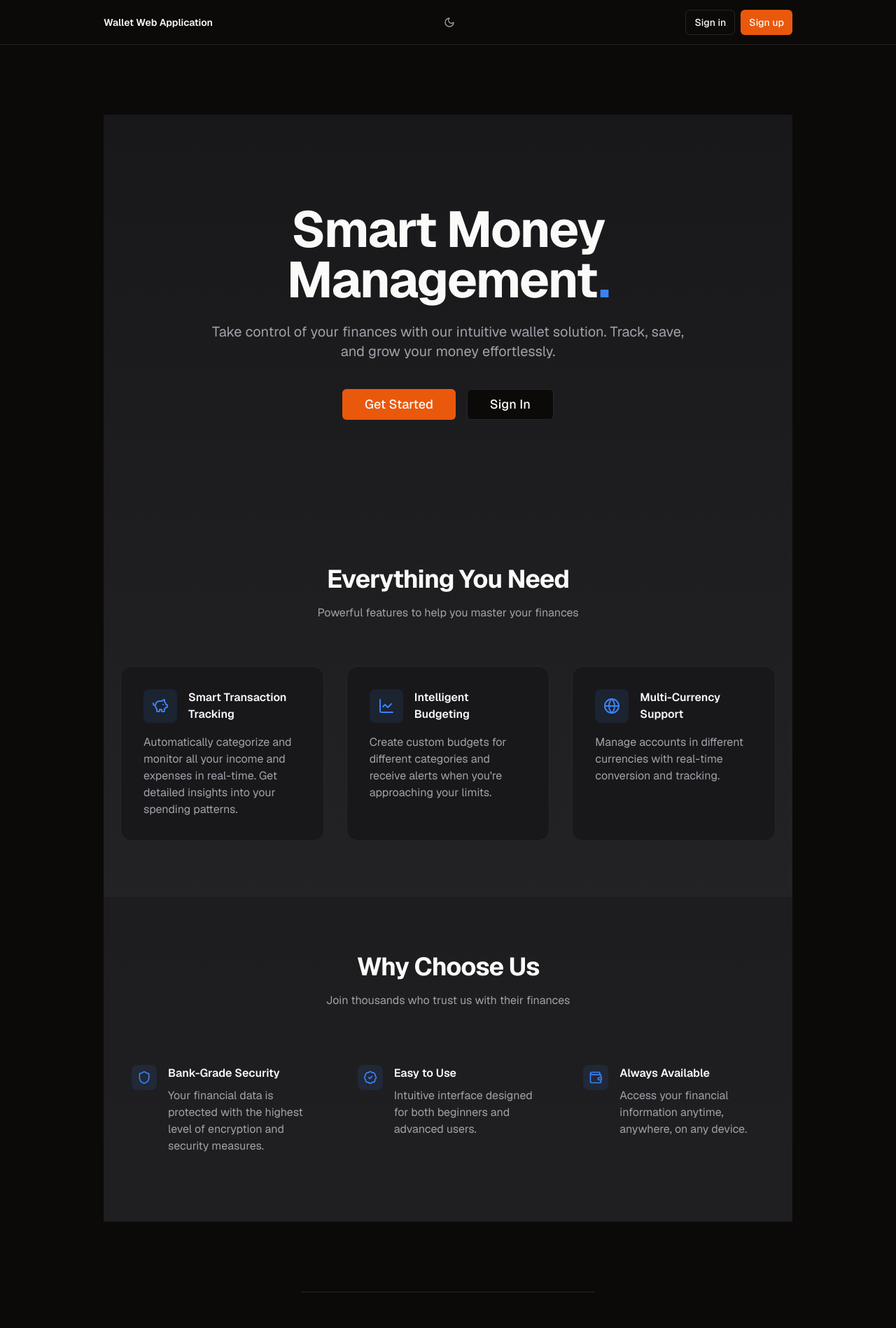
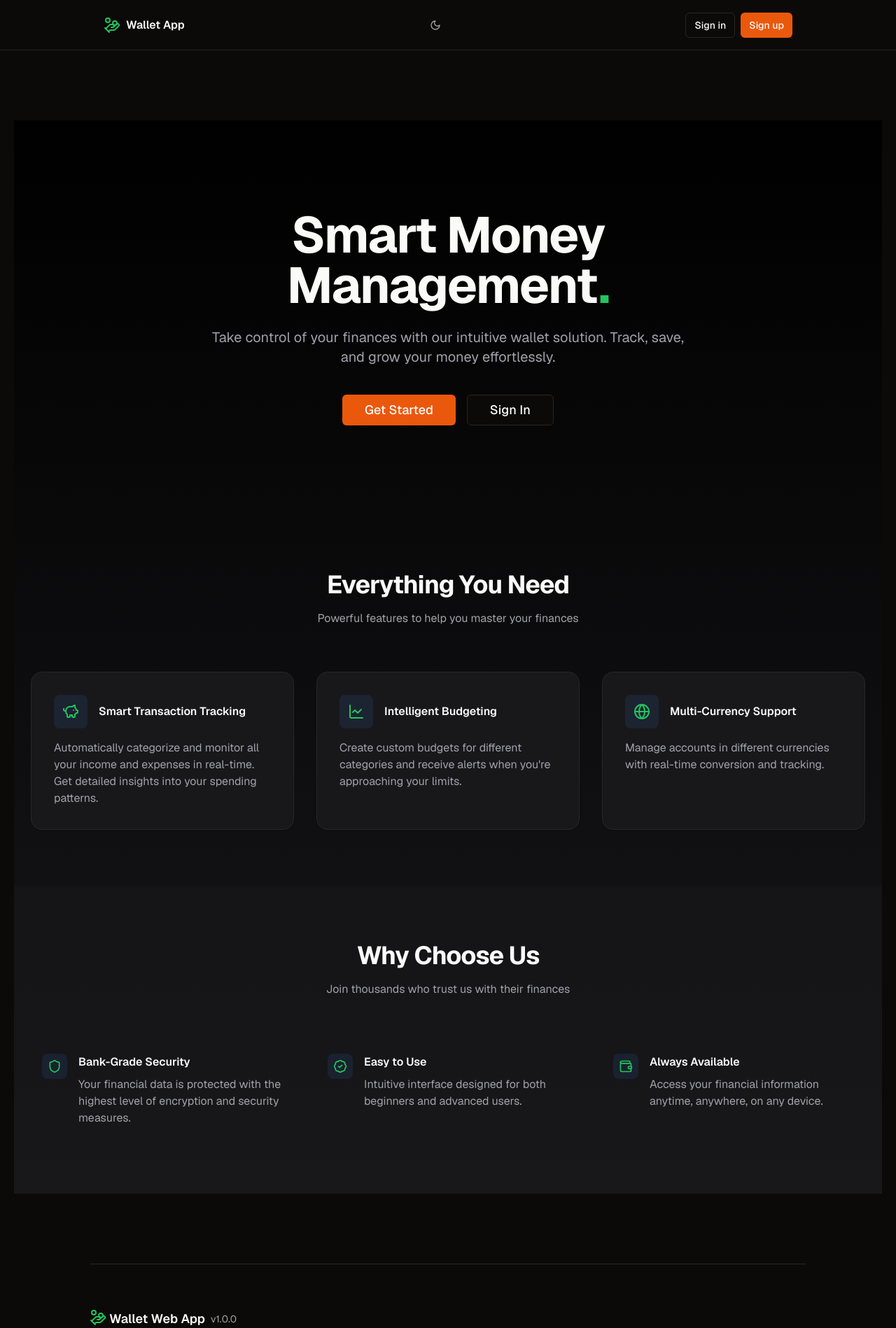
Before and after one commit to BenMukebo/wallet-app, a Next.js app: page / in a window 1280 px wide. Shown: the top 1898 px of the page at 70% size. Built offline with nearby package versions, Linux system fonts and the light colour scheme; no server answers.

Commit message:
Imrpve the ui and

```diff
--- a/app/layout.tsx
+++ b/app/layout.tsx
@@ -1,16 +1,13 @@
-import { EnvVarWarning } from "@/components/env-var-warning";
-import HeaderAuth from "@/components/header-auth";
-import { ThemeSwitcher } from "@/components/theme-switcher";
-import { hasEnvVars } from "@/utils/supabase/check-env-vars";
+
 import { Geist } from "next/font/google";
 import { ThemeProvider } from "next-themes";
-import Link from "next/link";
 import { Toaster } from "@/components/ui/toaster";
 import { Toaster as SonnerToaster } from "sonner";
 import { Footer } from "@/components/layout/footer";
 import SwrProvider from "@/components/swr-provider";
 
 import "./globals.css";
+import { Header } from "@/components/layout/header";
 
 const defaultUrl = process.env.VERCEL_URL
   ? `https://${process.env.VERCEL_URL}`
@@ -42,25 +39,13 @@ export default function RootLayout({
           disableTransitionOnChange
         >
           <SwrProvider>
-            <main className="min-h-screen flex flex-col items-center">
-              <div className="flex-1 w-full flex flex-col gap-20 items-center">
-                <nav className="w-full flex justify-center border-b border-b-foreground/10 h-16">
-                  <div className="w-full max-w-5xl flex justify-between items-center p-3 px-5 text-sm">
-                    <div className="flex gap-5 items-center font-semibold">
-                      <Link href={"/"}>Wallet Web Application</Link>
-                    </div>
-                    <ThemeSwitcher />
-                    <div className="flex gap-5 items-center">
-                      {!hasEnvVars ? <EnvVarWarning /> : <HeaderAuth />}
-                    </div>
-                  </div>
-                </nav>
-                <div className="flex flex-col gap-20 max-w-5xl p-5">
+              <div className="min-h-screen w-full flex flex-col gap-20 items-center">
+                <Header />
+                <main className="flex flex-col gap-20 max-w-screen-2xl p-5">
                   {children}
-                </div>
+                </main>
                 <Footer />
               </div>
-            </main>
             <Toaster />
             <SonnerToaster />
           </SwrProvider>
--- a/app/page.tsx
+++ b/app/page.tsx
@@ -9,9 +9,6 @@ import {
   Shield,
   Globe,
 } from "lucide-react";
-import { Badge } from "@/components/ui/badge";
-import { Card, CardContent, CardHeader, CardTitle } from "@/components/ui/card";
-import { cn } from "@/lib/utils";
 
 export default async function Home() {
   const supabase = await createClient();
@@ -20,16 +17,15 @@ export default async function Home() {
   } = await supabase.auth.getUser();
 
   return (
-    <div className="flex flex-col min-h-screen bg-gradient-to-b from-zinc-100 to-white dark:from-zinc-900 dark:to-zinc-800">
+    <div className="flex flex-col min-h-screen bg-gradient-to-b from-zinc-100 to-white dark:from-black dark:to-zinc-900">
       <main className="flex-1">
-        {/* Hero Section */}
         <section className="w-full py-24 md:py-32">
           <div className="container px-4 md:px-6">
             <div className="flex flex-col items-center space-y-10 text-center">
               <div className="max-w-3xl space-y-6">
                 <h1 className="text-4xl font-bold tracking-tight sm:text-6xl md:text-7xl">
                   Smart Money Management
-                  <span className="text-blue-500">.</span>
+                  <span className="text-green-500">.</span>
                 </h1>
                 <p className="mx-auto max-w-[700px] text-zinc-500 md:text-xl dark:text-zinc-400">
                   Take control of your finances with our intuitive wallet
@@ -83,7 +79,7 @@ export default async function Home() {
                     className="relative overflow-hidden rounded-2xl border border-zinc-200 bg-white p-8 shadow-sm transition-shadow hover:shadow-md dark:border-zinc-800 dark:bg-zinc-900"
                   >
                     <div className="flex items-center gap-4">
-                      <div className="rounded-lg bg-blue-500/10 p-3 text-blue-500">
+                      <div className="rounded-lg bg-blue-500/10 p-3 text-green-500">
                         {feature.icon}
                       </div>
                       <h3 className="font-semibold">{feature.title}</h3>
@@ -116,7 +112,7 @@ export default async function Home() {
                     key={i}
                     className="flex items-start gap-4 rounded-lg p-4"
                   >
-                    <div className="rounded-lg bg-blue-500/10 p-2 text-blue-500">
+                    <div className="rounded-lg bg-blue-500/10 p-2 text-green-500">
                       {benefit.icon}
                     </div>
                     <div>
--- a/app/protected/accounts/page.tsx
+++ b/app/protected/accounts/page.tsx
@@ -2,6 +2,7 @@ import React from 'react';
 import { createClient } from "@/utils/supabase/server";
 import AccountsTable from '@/components/account/accounts-table';
 import { Card, CardContent, CardHeader, CardTitle } from "@/components/ui/card";
+import { useAccounts } from '@/lib/hooks';
 
 const AccountsPage = async () => {
   const supabase = await createClient();
@@ -13,9 +14,7 @@ const AccountsPage = async () => {
   // ]);
 
   const { data: accountsData } = await supabase.from('accounts').select('*').eq('user_id', user?.id);
-
   const totalBalance = accountsData?.reduce((acc, account) => acc + account.balance, 0) || 0;
-  // const currency = accountsData.data?.[0]?.currency || 'USD';
 
   return (
     <div className="mx-auto py-10">
@@ -35,7 +34,7 @@ const AccountsPage = async () => {
         </Card>
       </div>
 
-      <AccountsTable data={accountsData || []} />
+      <AccountsTable userId={user?.id!} data={accountsData || []} />
     </div>
   )
 }
--- a/components/account/accounts-modal.tsx
+++ b/components/account/accounts-modal.tsx
@@ -8,14 +8,13 @@ import { toast as sonnerToast } from "sonner";
 import { useToast } from "@/hooks/use-toast";
 
 import {
-  AlertDialogAction,
-  AlertDialogCancel,
-  AlertDialogContent,
-  AlertDialogDescription,
-  AlertDialogFooter,
-  AlertDialogHeader,
-  AlertDialogTitle,
-} from "@/components/ui/alert-dialog";
+  Dialog,
+  DialogContent,
+  DialogDescription,
+  DialogFooter,
+  DialogHeader,
+  DialogTitle,
+} from "@/components/ui/dialog";
 import { Input } from "@/components/ui/input";
 import { Label } from "@/components/ui/label";
 import {
@@ -124,16 +123,16 @@ export function AccountsModal({ accountId, type, initialData, onComplete }: Prop
   }
 
   return (
-    <AlertDialogContent className="w-[550px]">
-      <AlertDialogHeader className="">
-        <AlertDialogTitle className="text-2xl font-bold text-center mb-2">
+    <DialogContent className="w-[550px]">
+      <DialogHeader className="">
+        <DialogTitle className="text-2xl font-bold text-center mb-2">
           {type === "new" ? "Create a new account" : "Update account"}
-        </AlertDialogTitle>
-        <AlertDialogDescription className="text-sm text-muted-foreground mb-2">
+        </DialogTitle>
+        <DialogDescription className="text-sm text-muted-foreground mb-2">
           This is a modal to update or create a new account. You can set the account name,
           description, type and budget limit.
-        </AlertDialogDescription>
-      </AlertDialogHeader>
+        </DialogDescription>
+      </DialogHeader>
 
       <form onSubmit={form.handleSubmit(onSubmit)}>
         <div className="mb-6">
@@ -216,13 +215,13 @@ export function AccountsModal({ accountId, type, initialData, onComplete }: Prop
               </Label>
             </div>
           </div>        </div>
-        <AlertDialogFooter className="w-full flex align-center justify-between gap-3">
-          <AlertDialogCancel className="">Cancel</AlertDialogCancel>
+        <DialogFooter className="w-full flex align-center justify-between gap-3">
+          <Button variant="outline" onClick={onComplete}>Cancel</Button>
           <Button type="submit" disabled={loading} className="min-w-24">
             {loading ? "Processing..." : "Save"}
           </Button>
-        </AlertDialogFooter>
+        </DialogFooter>
       </form>
-    </AlertDialogContent>
+    </DialogContent>
   );
 }
--- a/components/account/accounts-table.tsx
+++ b/components/account/accounts-table.tsx
@@ -1,57 +1,56 @@
-"use client"
-import React, { useState } from 'react'
-import { DataTable } from '../tables/data-table'
-import { accountColumns } from '../tables/columns'
-import { Account } from '@/types/schema'
-import { Button } from '../ui/button'
-import { AlertDialog, AlertDialogContent, AlertDialogTrigger } from '../ui/alert-dialog'
-import { AccountsModal } from './accounts-modal'
-import { PlusCircle } from 'lucide-react'
+"use client";
+import React, { useState } from "react";
+import { DataTable } from "../tables/data-table";
+import { accountColumns } from "../tables/columns";
+import { Account } from "@/types/schema";
+import { Button } from "../ui/button";
+import { Dialog, DialogTrigger } from "../ui/dialog";
+import { AccountsModal } from "./accounts-modal";
+import { PlusCircle } from "lucide-react";
+import { useAccounts } from "@/lib/hooks";
 
 interface Props {
-  data: Account[]
+  userId: string;
+  data: Account[];
 }
 
-const AccountsTable = ({ data }: Props) => {
-  const [selectedAccount, setSelectedAccount] = useState<Account | null>(null)
-  const [isModalOpen, setIsModalOpen] = React.useState(false)
+const AccountsTable = ({ userId, data }: Props) => {
+  const [selectedAccount, setSelectedAccount] = useState<Account | null>(null);
+  const [isModalOpen, setIsModalOpen] = React.useState(false);
+
+  const { data: accountsData = [], mutate } = useAccounts(userId);
 
   const columns = React.useMemo(
     () => accountColumns(setSelectedAccount, setIsModalOpen),
     []
-  )
+  );
 
   return (
     <div>
       <div className="flex justify-end mb-4">
-        <AlertDialog open={isModalOpen} onOpenChange={setIsModalOpen}>
-          <AlertDialogTrigger asChild>
-            <Button variant="default"  onClick={() => setIsModalOpen(true)}>
+        <Dialog open={isModalOpen} onOpenChange={setIsModalOpen}>
+          <DialogTrigger asChild>
+            <Button variant="default" onClick={() => setIsModalOpen(true)}>
               <PlusCircle size={20} className="mr-2" />
               New Account
             </Button>
-          </AlertDialogTrigger>
-          <AlertDialogContent>
+          </DialogTrigger>
           <AccountsModal
-              type={selectedAccount ? 'update' : 'new'}
+            type={selectedAccount ? "update" : "new"}
             accountId={selectedAccount?.id}
             initialData={selectedAccount}
             onComplete={() => {
-                setIsModalOpen(false)
-                setSelectedAccount(null)
+              mutate();
+              setIsModalOpen(false);
+              setSelectedAccount(null);
             }}
           />
-          </AlertDialogContent>
-        </AlertDialog>
+        </Dialog>
       </div>
 
-      <DataTable
-        columns={columns}
-        data={data}
-        searchKey="name"
-      />
+      <DataTable columns={columns} data={accountsData} searchKey="name" />
     </div>
-  )
-}
+  );
+};
 
-export default AccountsTable
+export default AccountsTable;
--- a/components/header-auth.tsx
+++ b/components/header-auth.tsx
@@ -44,7 +44,7 @@ export default async function AuthButton() {
 
     return (
       <DropdownMenu>
-        <p className="">welcome {user?.email}</p>
+        <p className="text-base">Welcome <span className="font-semibold">{user?.email}</span></p>
         <DropdownMenuTrigger asChild>
           <Button variant="ghost" className="relative h-9 w-9 rounded-full">
             <Avatar>
--- a/components/layout/footer.tsx
+++ b/components/layout/footer.tsx
@@ -1,17 +1,16 @@
 import { ThemeSwitcher } from "@/components/theme-switcher"
 import { Button } from "@/components/ui/button"
-import { Separator } from "@/components/ui/separator"
-import { Github, Linkedin, Twitter } from "lucide-react"
+import { Github, HandCoins, Linkedin, Twitter } from "lucide-react"
 import Link from "next/link"
 
 export function Footer() {
   return (
-    <footer className="border-t py-12 md:py-16">
-      <div className="container flex flex-col items-center justify-between gap-8 md:flex-row">
+    <footer className="w-5/6 max-w-5xl border-t py-12 md:py-16">
+      <div className="flex flex-col items-center justify-between gap-8 md:flex-row">
         <div className="flex flex-col items-center gap-4 md:items-start">
           <div className="text-sm">
-            <div className="flex items-center gap-2">
-              <p className="font-semibold">Wallet Web App</p>
+            <div className="flex items-center gap-2 mb-1">
+              <p className="flex gap-1 text-lg font-semibold"><HandCoins className="text-green-500"/> Wallet Web App</p>
               <span className="text-muted-foreground">v1.0.0</span>
             </div>
             <p className="text-muted-foreground">
--- /dev/null
+++ b/components/layout/header.tsx
@@ -0,0 +1,25 @@
+import React from "react";
+import Link from "next/link";
+import { EnvVarWarning } from "@/components/env-var-warning";
+import HeaderAuth from "@/components/header-auth";
+import { ThemeSwitcher } from "@/components/theme-switcher";
+import { hasEnvVars } from "@/utils/supabase/check-env-vars";
+import { HandCoins } from "lucide-react";
+
+export function Header() {
+  return (
+    <nav className="w-full flex justify-center border-b border-b-foreground/10 h-16 md:h-[72px]">
+      <div className="w-full max-w-5xl flex justify-between items-center p-3 px-5 text-sm">
+        <div className="flex gap-5 items-center font-semibold">
+          <Link href={"/"} className="flex gap-2 text-base font-semibold">
+            <HandCoins className="text-green-500" /> Wallet App
+          </Link>
+        </div>
+        <ThemeSwitcher />
+        <div className="flex gap-5 items-center">
+          {!hasEnvVars ? <EnvVarWarning /> : <HeaderAuth />}
+        </div>
+      </div>
+    </nav>
+  );
+}
```
Lines whose indentation alone changed are shown as unchanged.
